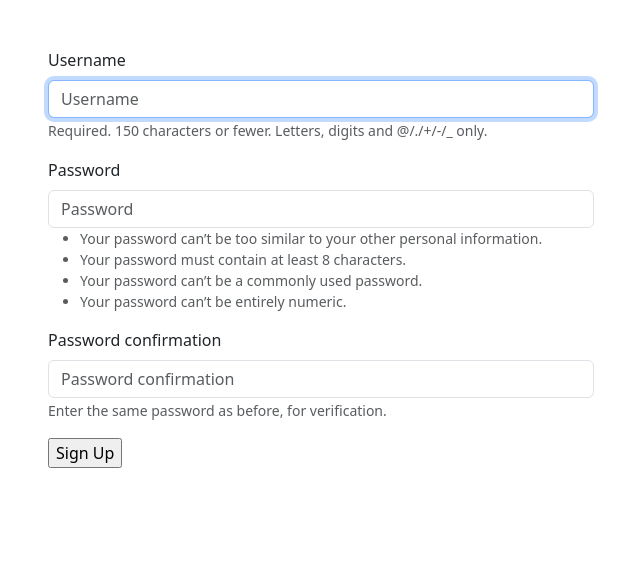
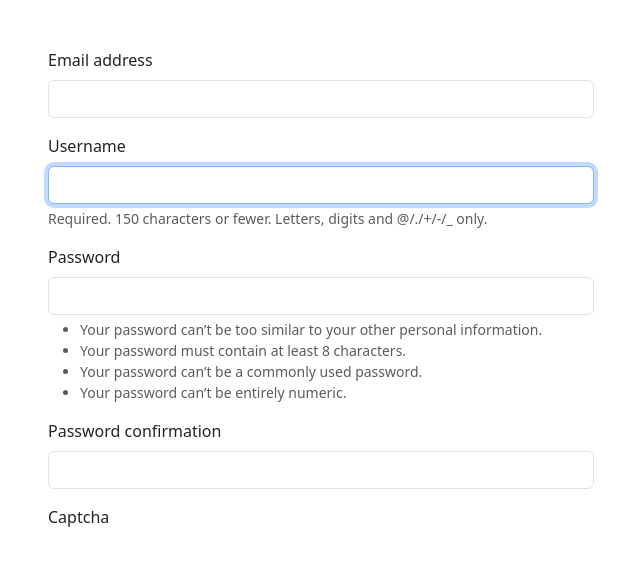
Before and after one commit to hcrudolph/hanbaiki.fyi, a Django app: page /accounts/signup/ in a window 1280 px wide. Shown: the part 56-622 px from the top of the page, without its empty margins (319-959 px from the left). Run offline with Django 5.2, Linux system fonts and the light colour scheme; some libraries are stand-ins or nearby versions.

Commit message:
updates Login, SignUp, and other forms - introduces captcha fields in Login and SignUp forms - exchanges `django_bootstrap5` forms for custom ones

```diff
--- /dev/null
+++ b/accounts/forms.py
@@ -0,0 +1,59 @@
+from django.contrib.auth import get_user_model
+from captcha.fields import CaptchaField, CaptchaTextInput
+from django.contrib.auth.forms import UserCreationForm, AuthenticationForm
+
+User = get_user_model()
+
+class SignUpForm(UserCreationForm):
+    class Meta:
+        model = User
+        fields = ["email", "username"]
+
+    def __init__(self, *args, **kwargs):
+        super().__init__(*args, **kwargs)
+        self.fields['email'].widget.attrs.update({
+            'class': 'form-control',
+            'type': 'email',
+            'id': 'EmailInput'
+        })
+        self.fields['username'].widget.attrs.update({
+            'class': 'form-control',
+            'id': 'UsernameInput'
+        })
+        self.fields['password1'].widget.attrs.update({
+            'class': 'form-control',
+            'type': 'password',
+            'id': 'Password1Input'
+        })
+        self.fields['password2'].widget.attrs.update({
+            'class': 'form-control',
+            'type': 'password',
+            'id': 'Password2Input'
+        })
+
+    captcha = CaptchaField(
+        widget=CaptchaTextInput(attrs={
+            'class': 'form-control',
+            'id': 'CaptchaInput'
+        })
+    )
+
+class SignInForm(AuthenticationForm):
+    def __init__(self, *args, **kwargs):
+        super().__init__(*args, **kwargs)
+        self.fields['username'].widget.attrs.update({
+            'class': 'form-control',
+            'id': 'UsernameInput'
+        })
+        self.fields['password'].widget.attrs.update({
+            'class': 'form-control',
+            'type': 'password',
+            'id': 'PasswordInput'
+        })
+
+    captcha = CaptchaField(
+        widget=CaptchaTextInput(attrs={
+            'class': 'form-control',
+            'id': 'CaptchaInput'
+        })
+    )
--- a/accounts/templates/registration/signup.html
+++ b/accounts/templates/registration/signup.html
@@ -1,13 +1,23 @@
 {% extends "photoroll/base.html" %}
-{% load django_bootstrap5 %}
 {% block content %}
 
-<div class="row">
-    <div class="col-lg-6 offset-lg-3">
-        <form method="post" enctype="multipart/form-data">
+<div class="row d-flex justify-content-md-center justify-content-lg-start">
+    <div class="col-md-6 offset-lg-3">
+        <form method="post">
             {% csrf_token %}
-            {% bootstrap_form form %}
-            <input type="submit" value="Sign Up"/>
+            <label for="EmailInput" class="form-label">Email address</label>
+            {{ form.email }}
+            <label for="UsernameInput" class="form-label mt-3">Username</label>
+            {{ form.username }}
+            <div id="UsernameHelp" class="form-text">{{ form.username.help_text }}</div>
+            <label for="Password1Input" class="form-label mt-3">Password</label>
+            {{ form.password1 }}
+            <div id="PasswordHelp" class="form-text">{{ form.password1.help_text }}</div>
+            <label for="Password2Input" class="form-label">Password confirmation</label>
+            {{ form.password2 }}
+            <label for="CaptchaInput" class="form-label mt-3">Captcha</label>
+            {{ form.captcha }}
+
         </form>
     </div>
 </div>
--- a/accounts/urls.py
+++ b/accounts/urls.py
@@ -1,6 +1,7 @@
 from django.urls import path
-from .views import SignUpView
+from .views import SignUpView, SignInView
 
 urlpatterns = [
     path("signup/", SignUpView.as_view(), name="signup"),
+    path("login/", SignInView.as_view(), name="login"),
 ]
--- a/accounts/views.py
+++ b/accounts/views.py
@@ -1,9 +1,15 @@
-from django.contrib.auth.forms import UserCreationForm
+from django.contrib.auth.views import LoginView
+from .forms import SignUpForm, SignInForm
 from django.urls import reverse_lazy
 from django.views import generic
 
 
 class SignUpView(generic.CreateView):
-    form_class = UserCreationForm
+    form_class = SignUpForm
     success_url = reverse_lazy("login")
     template_name = "registration/signup.html"
+
+class SignInView(LoginView):
+    form_class = SignInForm
+    success_url = reverse_lazy("index")
+    template_name = "registration/signin.html"
--- a/hanbaiki_fyi/settings.py
+++ b/hanbaiki_fyi/settings.py
@@ -44,8 +44,8 @@ INSTALLED_APPS = [
     'photoroll',
     'accounts',
     'sorl.thumbnail',
-    'django_bootstrap5',
     'storages',
+    'captcha',
 ]
 
 MIDDLEWARE = [
@@ -182,6 +182,10 @@ DJANGORESIZED_DEFAULT_NORMALIZE_ROTATION = False
 LOGIN_REDIRECT_URL = '/'
 LOGOUT_REDIRECT_URL = '/'
 
+# Captcha
+
+CAPTCHA_LENGTH = 6
+
 # Mapbox API access
 
 MAPBOX_ACCESS_TOKEN = os.getenv('MAPBOX_ACCESS_TOKEN')
--- a/hanbaiki_fyi/urls.py
+++ b/hanbaiki_fyi/urls.py
@@ -20,10 +20,11 @@ from django.conf.urls.static import static
 from django.conf import settings
 
 urlpatterns = [
-    path('', include('photoroll.urls')),
     path('admin/', admin.site.urls),
     path('accounts/', include('accounts.urls')),
     path('accounts/', include('django.contrib.auth.urls')),
+    path('captcha/', include('captcha.urls')),
+    path('', include('photoroll.urls')),
 ]
 
 urlpatterns += static(settings.MEDIA_URL, document_root=settings.MEDIA_ROOT)
--- a/photoroll/templates/photoroll/upload.html
+++ b/photoroll/templates/photoroll/upload.html
@@ -1,5 +1,4 @@
 {% extends "photoroll/base.html" %}
-{% load django_bootstrap5 %}
 {% block content %}
 
 <div class="row">
@@ -9,8 +8,8 @@
         </div>
         <form method="post" enctype="multipart/form-data">
             {% csrf_token %}
-            {% bootstrap_form form %}
-            {% bootstrap_button button_type="submit" content="Upload" %}
+            {{ form.img }}
+            <button type="submit" class="btn btn-primary mt-3">Upload</button>
         </form>
     </div>
 </div>
```
Also changed, not shown: accounts/templates/registration/login.html (deleted, +0 -15 lines), accounts/templates/registration/signin.html (added, +19 -0 lines), photoroll/forms.py (+13 -9 lines).
